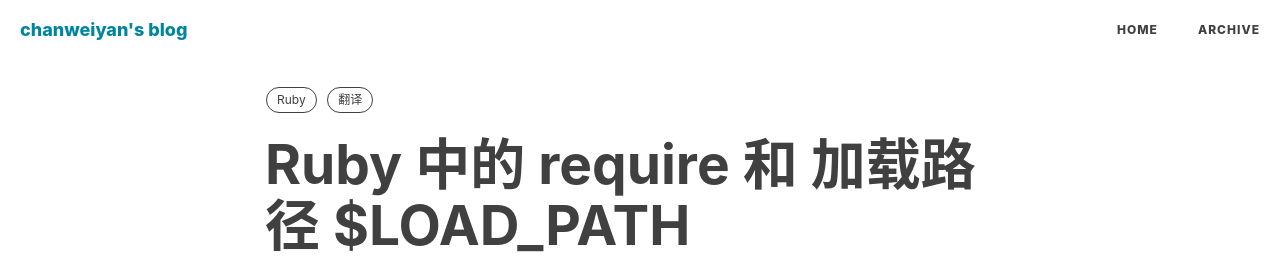
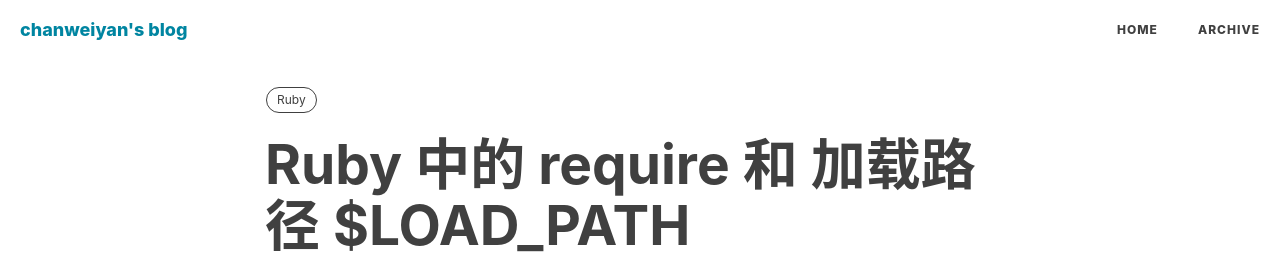
Before and after one commit to cwy007/cwy007.github.io, a Jekyll site: the page built from _posts/2019-01-11-the-require-and-load-path-in-ruby.md, in a window 1280 px wide and 900 px high. Shown: the top 276 px of the window. Built offline with Jekyll 4.4.1, drawn with Linux system fonts in a browser that asks for light colours; nearby versions of some CDN libraries; comment, search, counter and statistics services are not loaded; some of the changed text lies outside the part shown.

Commit message:
update tag name

```diff
--- a/_posts/2019-01-11-the-require-and-load-path-in-ruby.md
+++ b/_posts/2019-01-11-the-require-and-load-path-in-ruby.md
@@ -7,7 +7,6 @@
 catalog: true
 tags:
   - Ruby
-  - 翻译
 ---
 
 #### 目录结构
--- a/_posts/2020-07-14-gitkeep.markdown
+++ b/_posts/2020-07-14-gitkeep.markdown
@@ -7,7 +7,7 @@
 header-style: text
 catalog: true
 tags:
-  - Git
+  - git
 ---
 
 #### 简介
```
Also changed, not shown: _posts/2018-12-26-rails导出Excel数字类型数据出现乱码的问题.md (+1 -2 lines).
